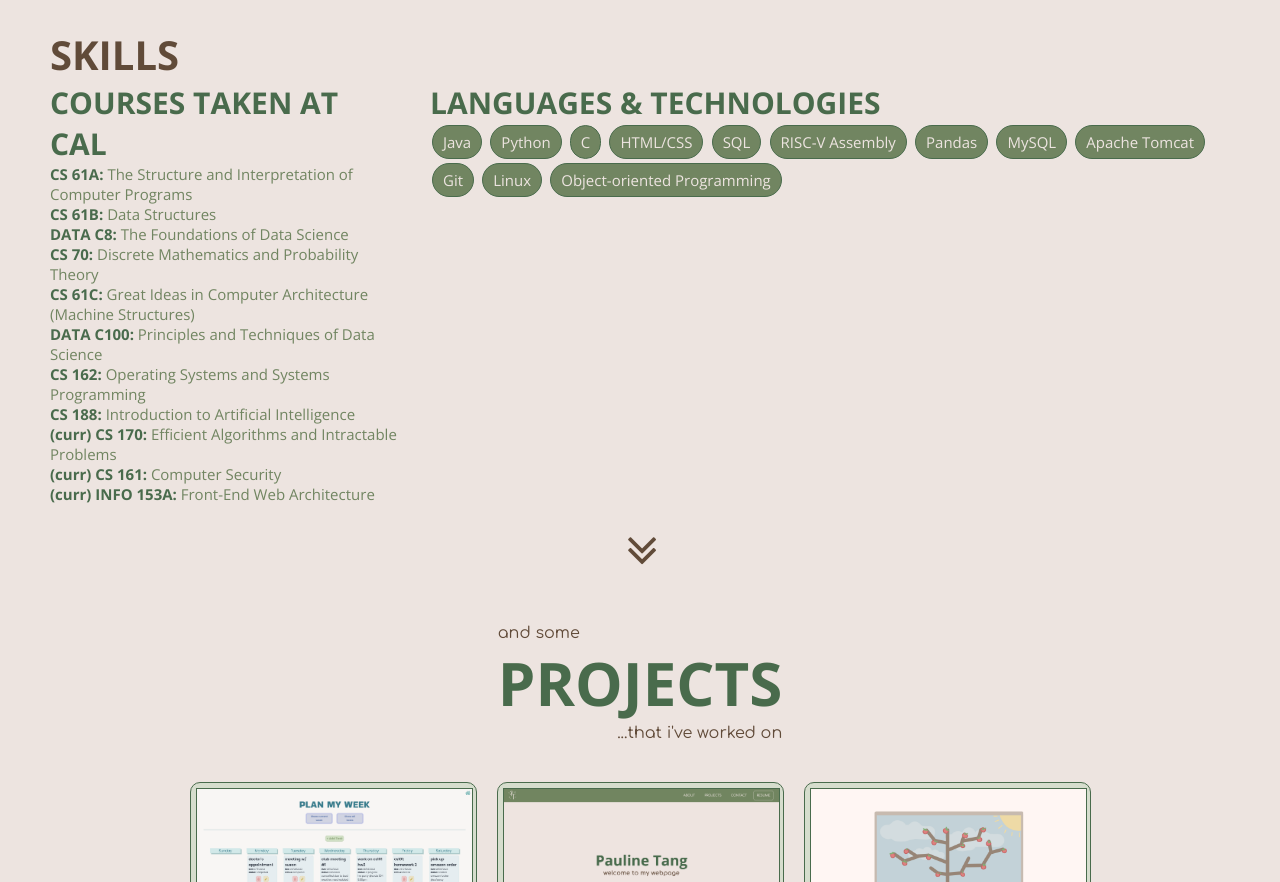
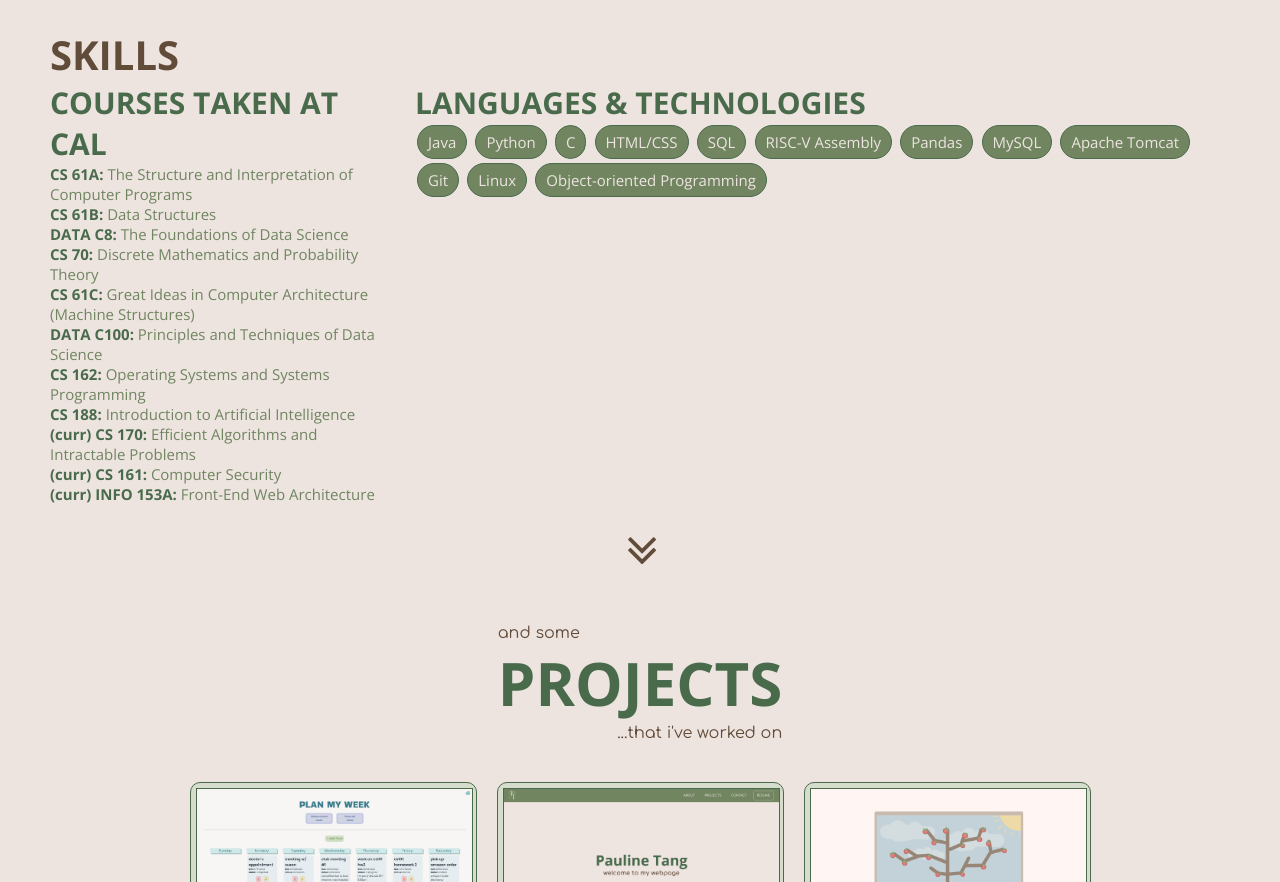
Before and after one commit to tangpauline/tangpauline.github.io, a plain HTML site: page index.html in a window 1280 px wide. Shown: the part 1288-2170 px from the top of the page. Drawn offline with nearby package versions, Linux system fonts and the light colour scheme.

Commit message:
resize courses div

```diff
--- a/style.css
+++ b/style.css
@@ -365,7 +365,7 @@ body {
 	display: flex;
 	flex-direction: column;
 	flex-wrap: wrap;
-	min-width: 350px;
+	min-width: 300px;
 }
 
 /* Skills: courses */
```
